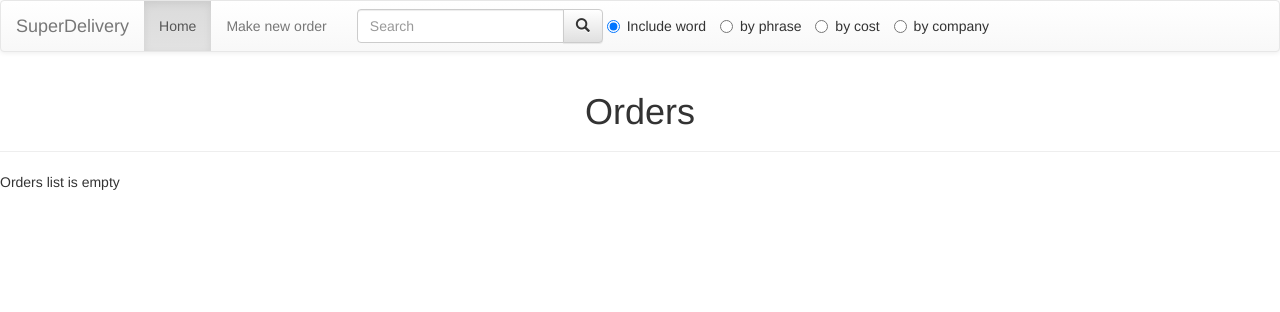
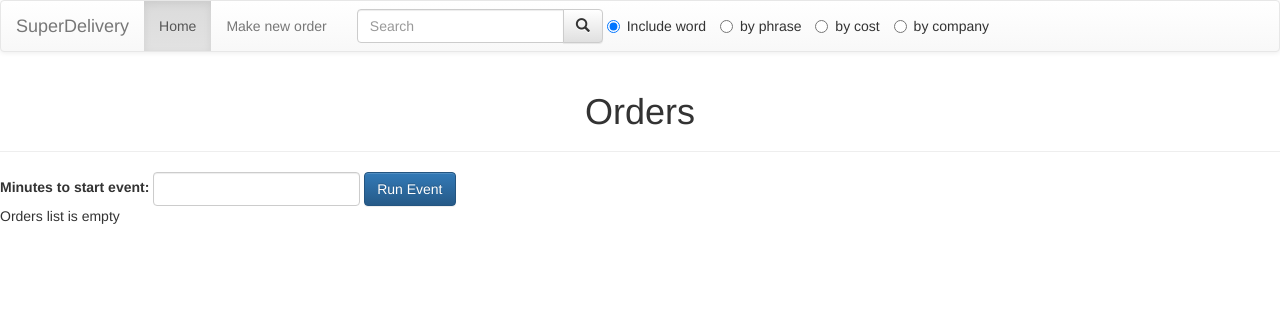
Before and after one commit to VladPodilnyk/KVlabs, a Django app: page / in a window 1280 px wide. Shown: the top 312 px of the page. Run offline with Django 3.2, Linux system fonts and the light colour scheme; data that the repository does not hold is empty; some libraries are stand-ins or nearby versions.

Commit message:
Update template

```diff
--- a/DB3/templates/edit.html
+++ b/DB3/templates/edit.html
@@ -34,6 +34,7 @@
            <div class="col-sm-10 col-sm-offset-1">
                <button type="submit" class="btn btn-primary" name="save_btn">Submit</button>
                <button type="submit" class="btn btn-primary" name="delete_btn">Delete</button>
+               <button type="submit" class="btn btn-primary" name="delete_trg">Delete trigger</button>
            </div>
        </div>
    </form>
--- a/DB3/templates/new.html
+++ b/DB3/templates/new.html
@@ -22,6 +22,7 @@
                <li class="active"><a href="{% url 'new' %}">Make new order</a></li>
            </ul>
        </div>
+
    </nav>
 
    {% block title %}
--- a/DB3/templates/order_list.html
+++ b/DB3/templates/order_list.html
@@ -48,6 +48,16 @@
                 <div class="page-header"><h1 style="text-align: center;">Orders</h1></div>
             {% endblock %}
 
+
+            <form class='form-inline' role="form" method="post">
+            {% csrf_token %}
+            <div class="form-group">
+               <label for="minutes" class="date_margin">Minutes to start event: </label>
+               <input id="minutes" class="form-control date_margin" type="number" name="minutes">
+            </div>
+            <button type="submit" class="btn btn-primary date_margin">Run Event</button>
+            </form>
+
             {% if orders %}
             <table class="table table-hover">
                 <thead>
```
